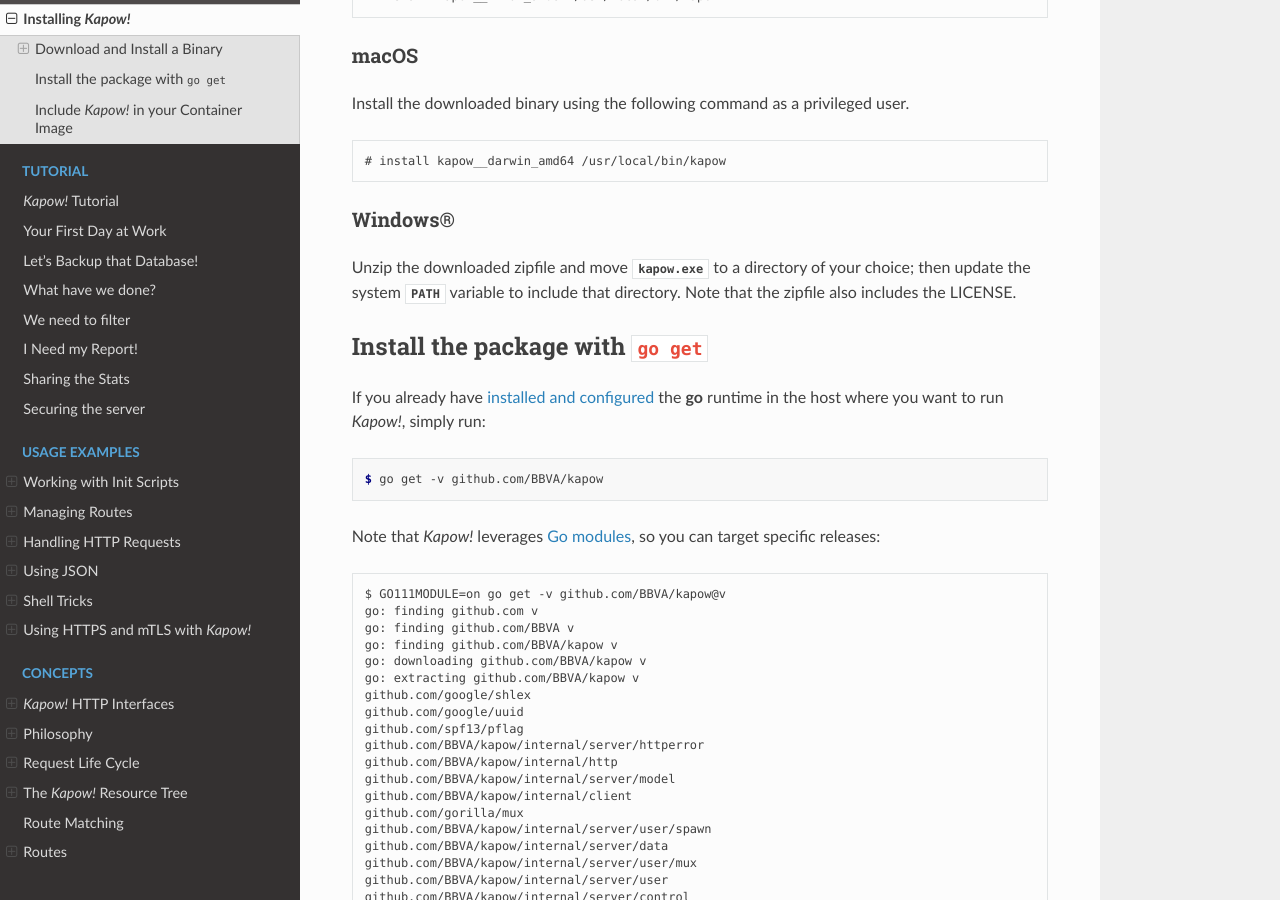
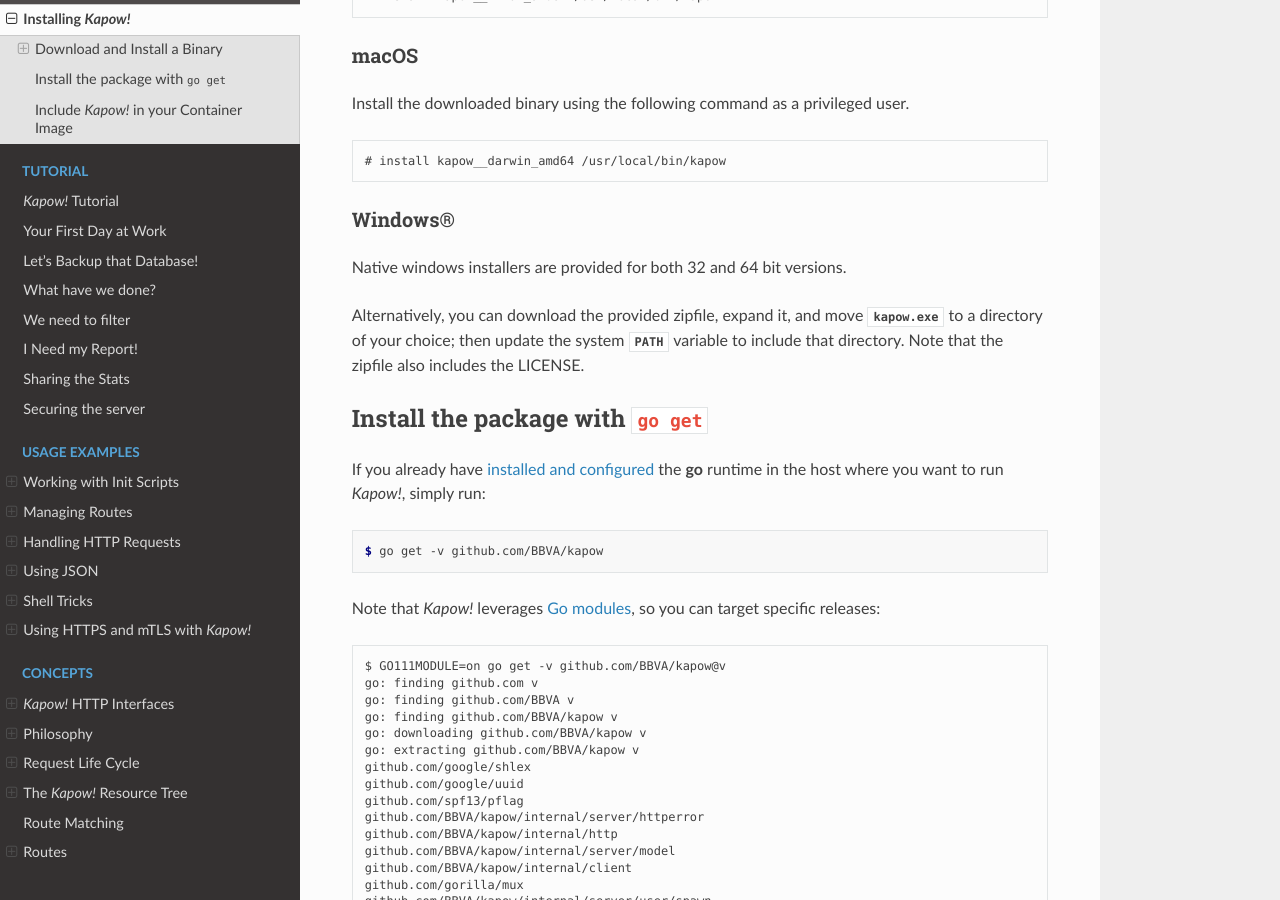
Before and after one commit to BBVA/kapow, a Sphinx documentation site: the page built from docs/source/the_project/install_and_configure.rst, in a window 1280 px wide and 900 px high, scrolled down 508 px. Built offline with Sphinx 7.4.7 and the Read the Docs theme 2.0.0, drawn with Linux system fonts in a browser that asks for light colours.

Commit message:
chore(workflows): produce NSIS windows installers
Co-authored-by: Roberto Abdelkader Martínez Pérez <robertomartinezp@gmail.com>

```diff
--- a/docs/source/the_project/install_and_configure.rst
+++ b/docs/source/the_project/install_and_configure.rst
@@ -40,9 +40,12 @@
 Windows®
 ++++++++
 
-Unzip the downloaded zipfile and move `kapow.exe` to a directory of your choice;
-then update the system :envvar:`PATH` variable to include that directory.
-Note that the zipfile also includes the LICENSE.
+Native windows installers are provided for both 32 and 64 bit versions.
+
+Alternatively, you can download the provided zipfile, expand it, and move
+`kapow.exe` to a directory of your choice; then update the system :envvar:`PATH`
+variable to include that directory.  Note that the zipfile also includes the
+LICENSE.
 
 
 Install the package with ``go get``
```
Also changed, not shown: .goreleaser.yml, 4 other files.
